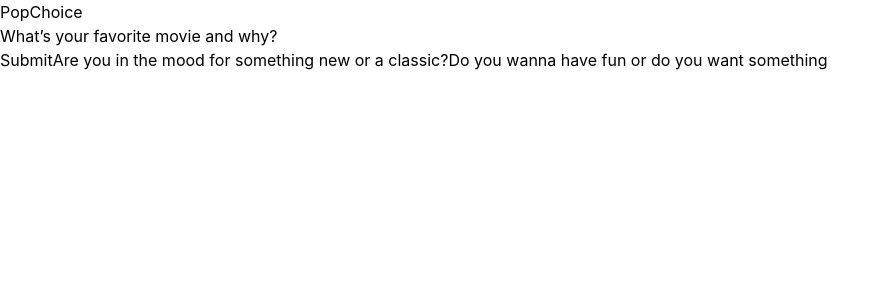
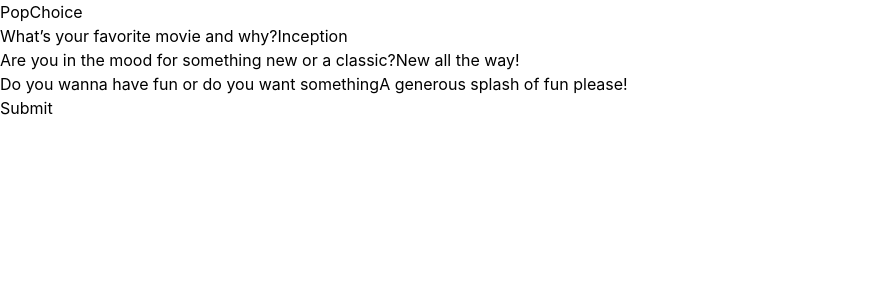
Before and after one commit to vcotir/scrimba-AE-project-popchoice, a React (Vite) app: page / in a window 1280 px wide. Shown: the top 300 px of the page, without its empty margins (0-890 px from the left). Built offline with nearby package versions, Linux system fonts and the light colour scheme.

Commit message:
Add initial input fields to app component

```diff
--- a/src/App.jsx
+++ b/src/App.jsx
@@ -9,24 +9,49 @@ export default function App() {
 
     const onSubmit = (data) => {
         console.log('data', data)
+        fetch('http://localhost:3000/recommendation', {
+            method: 'POST',
+            headers: {
+                'Content-Type': 'application/json'
+            },
+            body: JSON.stringify(data)
+        })
     }
 
     return (
-        <>
+      <>
         <h1>PopChoice</h1>
         <form onSubmit={handleSubmit(onSubmit)}>
-                <div>
-                    <label>What’s your favorite movie and why?</label>
-                    <input
-                        {
-                        ...register('favoriteMovie', { required: "We'd like to learn about your favorite movie :)"})
-                        }
-                    />
+          <div>
+            <label>What’s your favorite movie and why?</label>
+            <input
+              {...register("favorite_movie", {
+                  required: "We'd like to learn about your favorite movie :)",
+                  value: "Inception"
+              })}
+            />
+          </div>
 
-                </div>
-                <button type="submit">Submit</button>
+          <div>
             <label>Are you in the mood for something new or a classic?</label>
+            <input
+              {...register("newness", {
+                  required: "We'd like to learn about your favorite movie :)",
+                  value: "New all the way!"
+              })}
+            />
+          </div>
+
+          <div>
             <label>Do you wanna have fun or do you want something</label>
+            <input
+              {...register("fun_or_serious", {
+                  required: "We'd like to learn about your favorite movie :)",
+                  value: "A generous splash of fun please!"
+              })}
+            />
+          </div>
+          <button type="submit">Submit</button>
         </form>
       </>
     );
```
